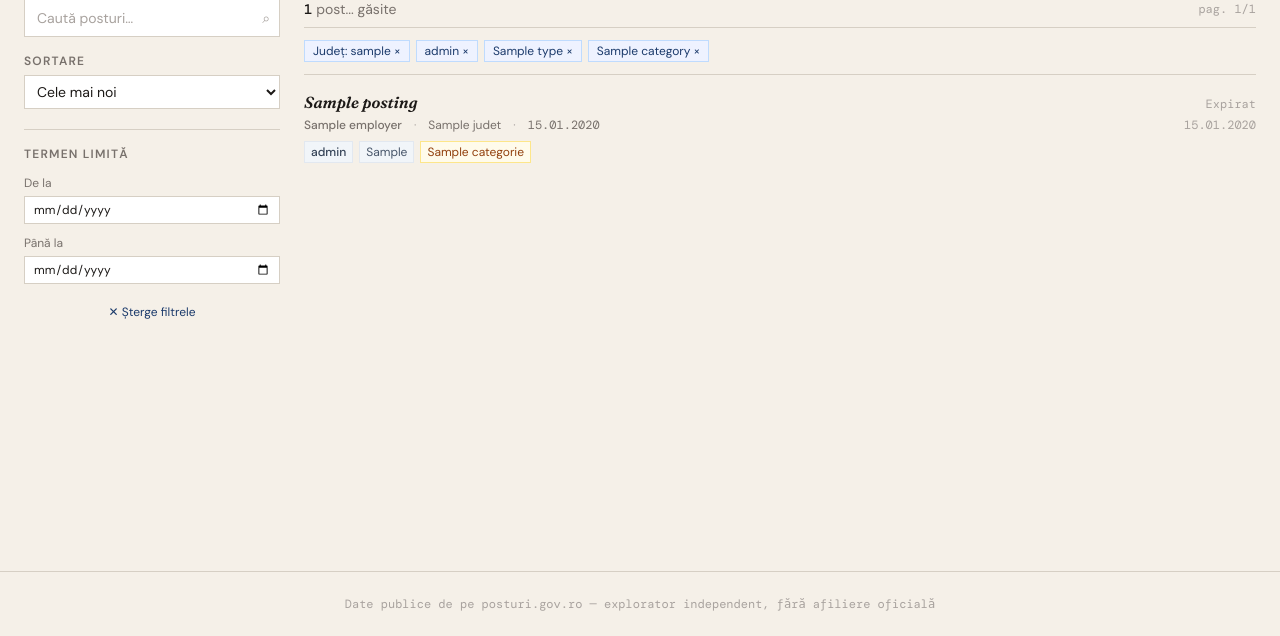
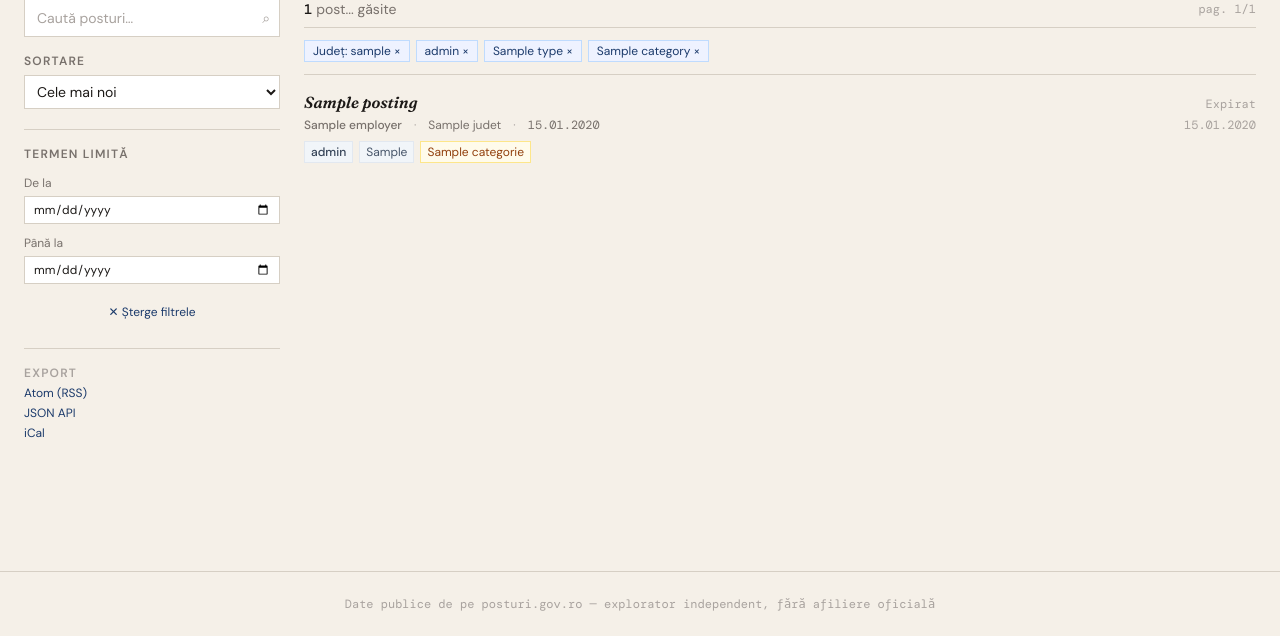
Before and after one commit to gov2-ro/posturi.gov.ro, a Django app: template webapp/templates/jobs/list.html in a window 1280 px wide. Shown: the part 164-800 px from the top of the page. Run offline with Django 5.2, Linux system fonts and the light colour scheme; the template is opened without the code that fills it: most values are stand-ins (such as "Sample title", 1, 10 or a date in 2020); parts of the project's set-up code (start-up, migrations or seed data) failed here and were passed over; some libraries are stand-ins or nearby versions.

Commit message:
feat(ui): add inferred data to detail page + feed export links to browse
- detail.html: show profession_family, seniority, anomaly_flags from
  posting.inferred in the sidebar (only when inferred data present)
- list.html: Export section at bottom of sidebar with Atom/JSON/iCal
  links that carry the current filter querystring
- jobs_extras.py: new feed_url template tag returns /filename?<current_qs>

Co-Authored-By: Claude Sonnet 4.6 <noreply@anthropic.com>

```diff
--- a/webapp/apps/jobs/templatetags/jobs_extras.py
+++ b/webapp/apps/jobs/templatetags/jobs_extras.py
@@ -25,3 +25,10 @@ def querystring(context, **kwargs):
         else:
             params[key] = str(value)
     return params.urlencode()
+
+
+@register.simple_tag(takes_context=True)
+def feed_url(context, filename):
+    """Return /filename?<current querystring> for feed export links."""
+    qs = context["request"].GET.urlencode()
+    return f"/{filename}?{qs}" if qs else f"/{filename}"
--- a/webapp/templates/jobs/list.html
+++ b/webapp/templates/jobs/list.html
@@ -89,6 +89,15 @@
         {% endif %}
 
       </form>
+
+      <!-- Feed links -->
+      <div class="mt-6 pt-4 border-t border-border-warm text-xs text-ink-faint space-y-1">
+        <div class="font-semibold uppercase tracking-widest mb-1">Export</div>
+        {% feed_url "posturi.atom" as atom_url %}<a href="{{ atom_url }}" class="block text-gov hover:underline">Atom (RSS)</a>
+        {% feed_url "posturi.json" as json_url %}<a href="{{ json_url }}" class="block text-gov hover:underline">JSON API</a>
+        {% feed_url "posturi.ics" as ical_url %}<a href="{{ ical_url }}" class="block text-gov hover:underline">iCal</a>
+      </div>
+
     </aside>
 
     <!-- RESULTS -->
```
Also changed, not shown: webapp/templates/jobs/detail.html (+23 -0 lines).
